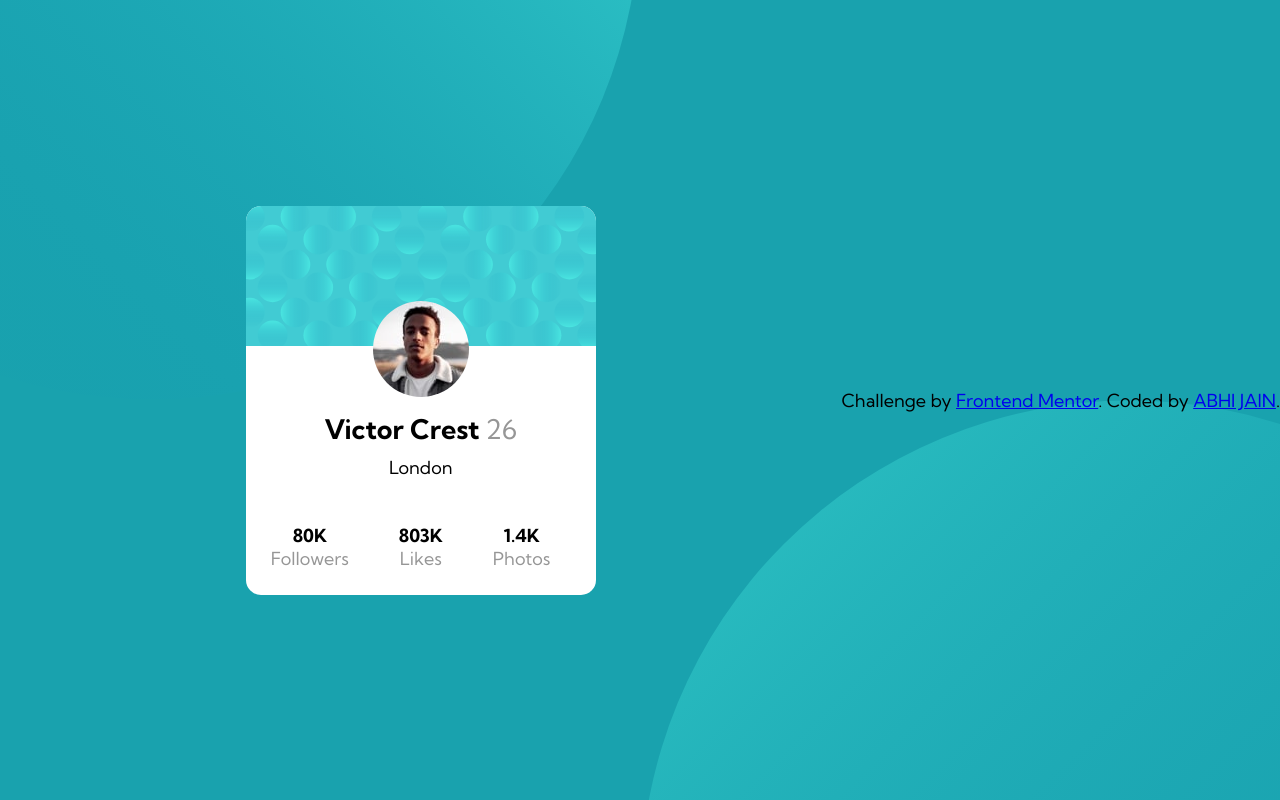
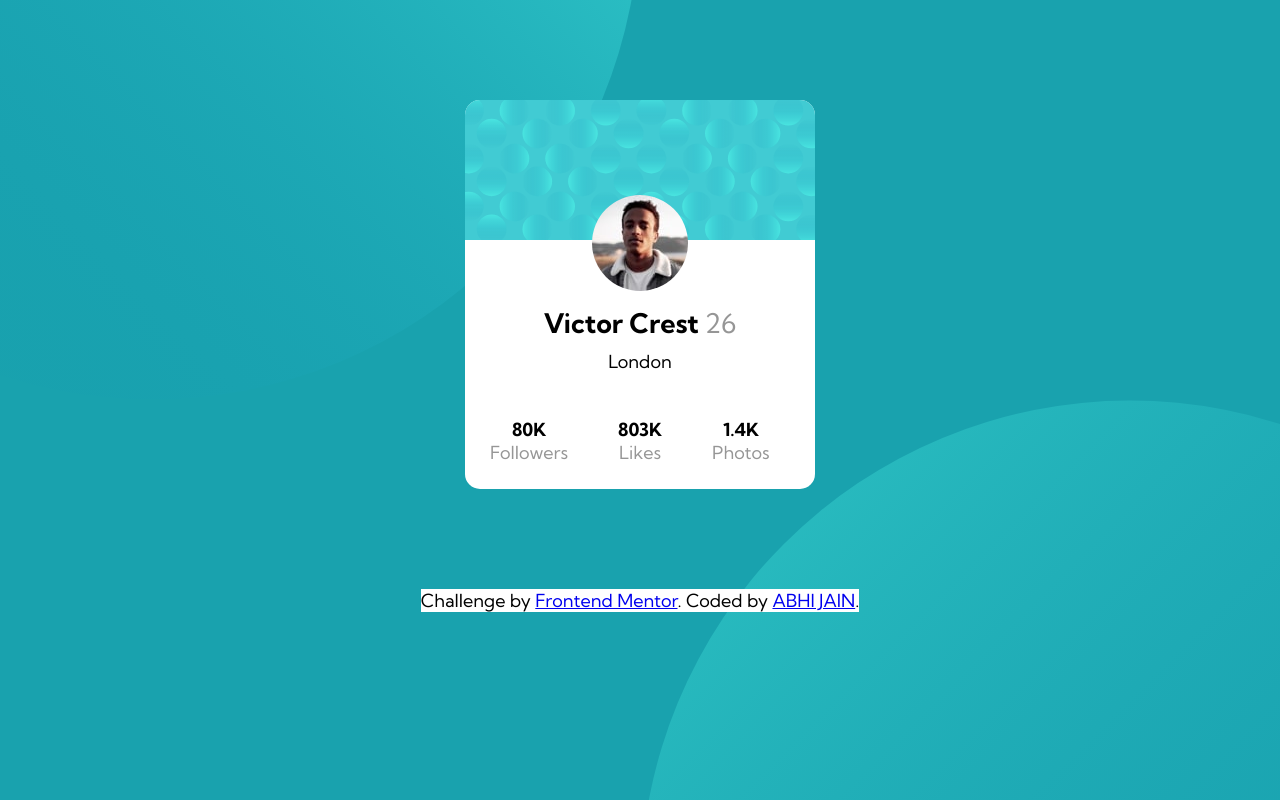
Before and after one commit to abhijain2003/profile-card-challenge, a plain HTML site: page index.html in a window 1280 px wide. Drawn offline with Linux system fonts and the light colour scheme.

Commit message:
Update index.css

```diff
--- a/index.css
+++ b/index.css
@@ -3,10 +3,16 @@
     padding: 0%;
 }
 
+ .attribution  {
+        background-color: #fff;
+        transform: translateY(100px);
+    }
+
 body   {
     background-color: hsl(185, 75%, 39%);
     font-family: 'Kumbh Sans', sans-serif;
     display: flex;
+    flex-direction: column;
     align-items: center;
     min-height: 100vh;
     font-size: 18px;
@@ -21,7 +27,7 @@ h2  {
 }
 
 .container  {
-    margin: 0  auto;
+    margin: 100px  auto  0;
     text-align: center;
     background-color: #fff;
     border-radius: 15px;
```
